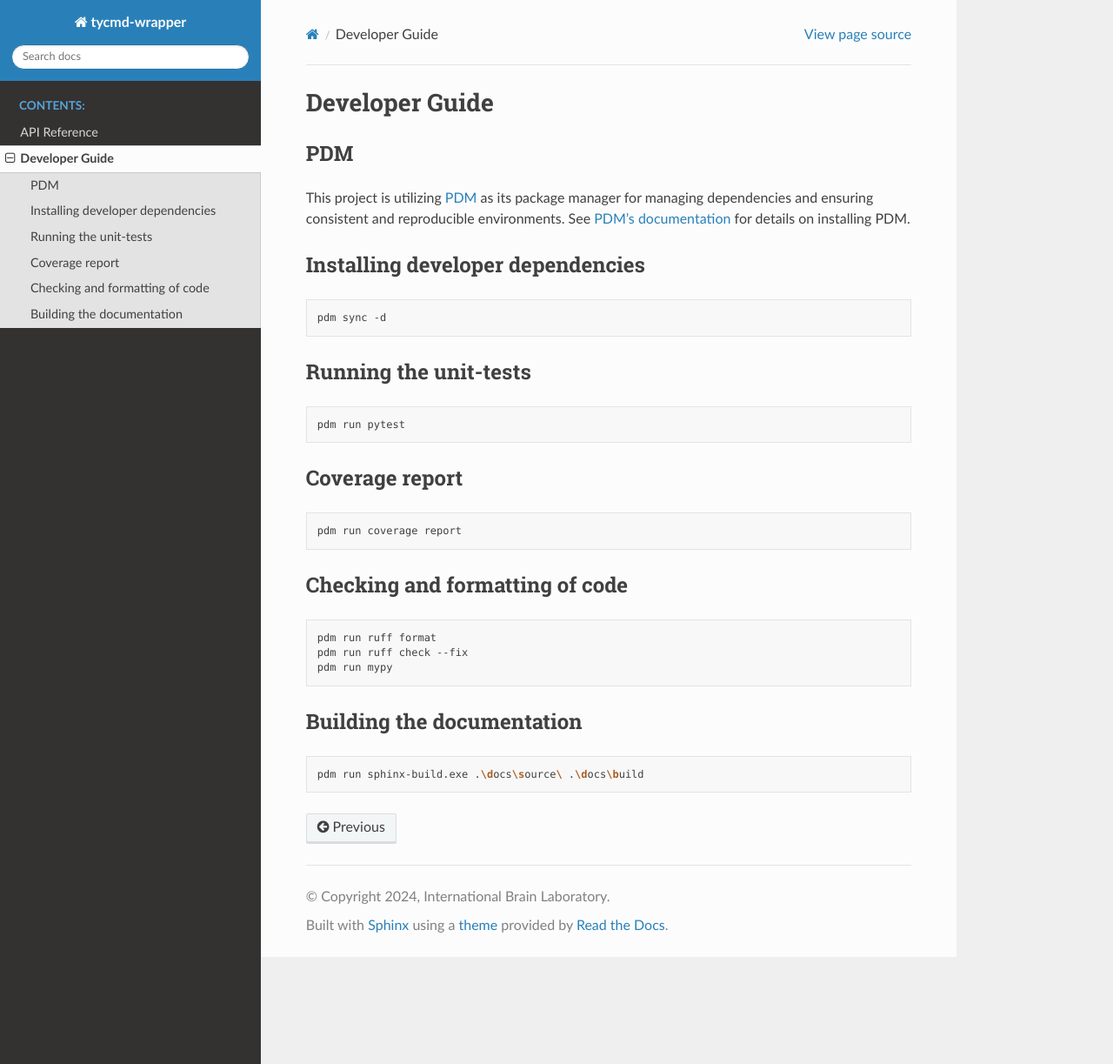
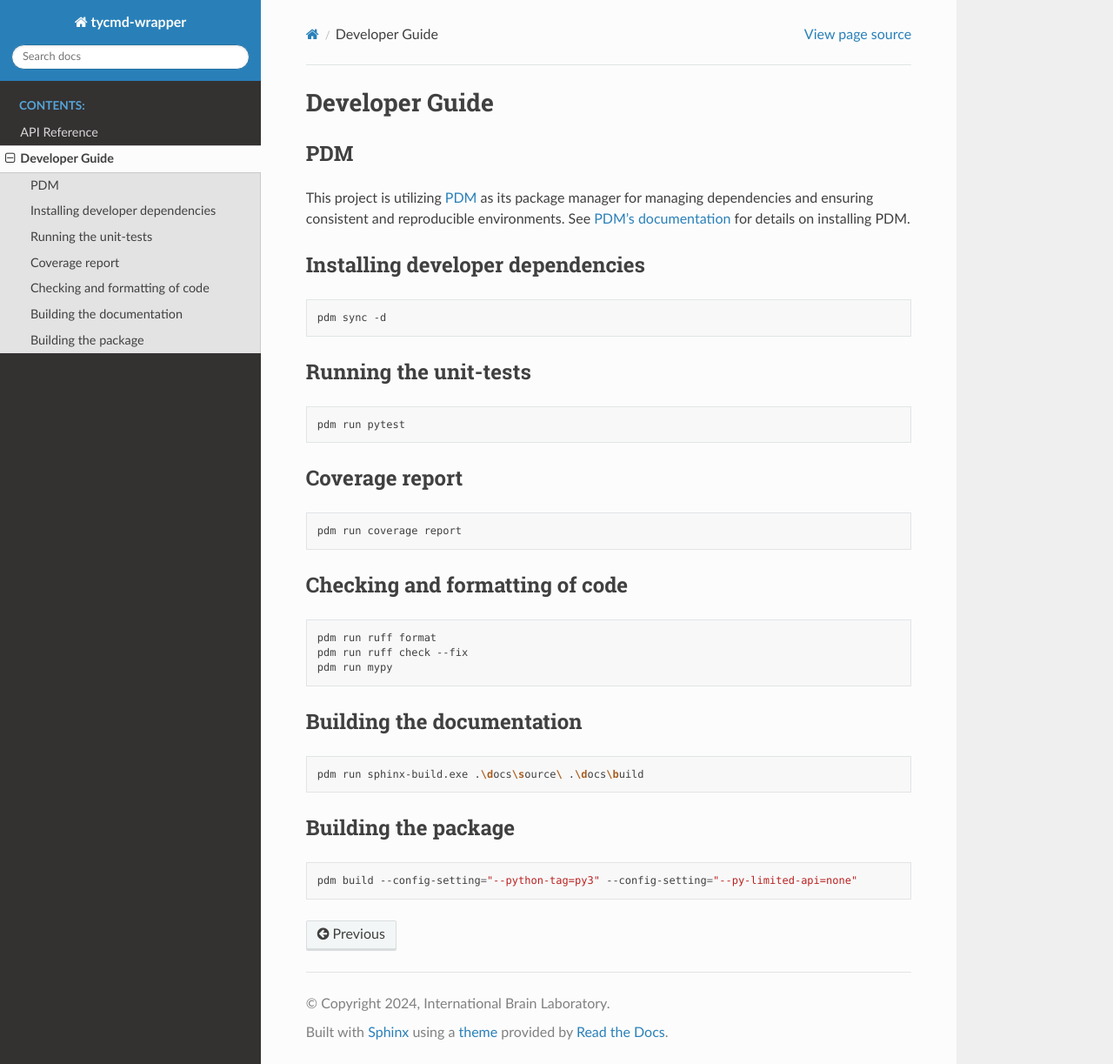
Before and after one commit to int-brain-lab/tycmd-wrapper, a Sphinx documentation site: the page built from docs/source/dev_guide.rst, in a window 1280 px wide and 1223 px high. Shown: the whole window at 87% size. Built offline with Sphinx 7.4.7 and the Read the Docs theme 2.0.0, drawn with Linux system fonts in a browser that asks for light colours.

Commit message:
Update dev_guide.rst

```diff
--- a/docs/source/dev_guide.rst
+++ b/docs/source/dev_guide.rst
@@ -48,3 +48,11 @@ Building the documentation
 .. code-block:: bash
 
    pdm run sphinx-build.exe .\docs\source\ .\docs\build
+
+
+Building the package
+--------------------
+
+.. code-block:: bash
+
+   pdm build --config-setting="--python-tag=py3" --config-setting="--py-limited-api=none"
```
